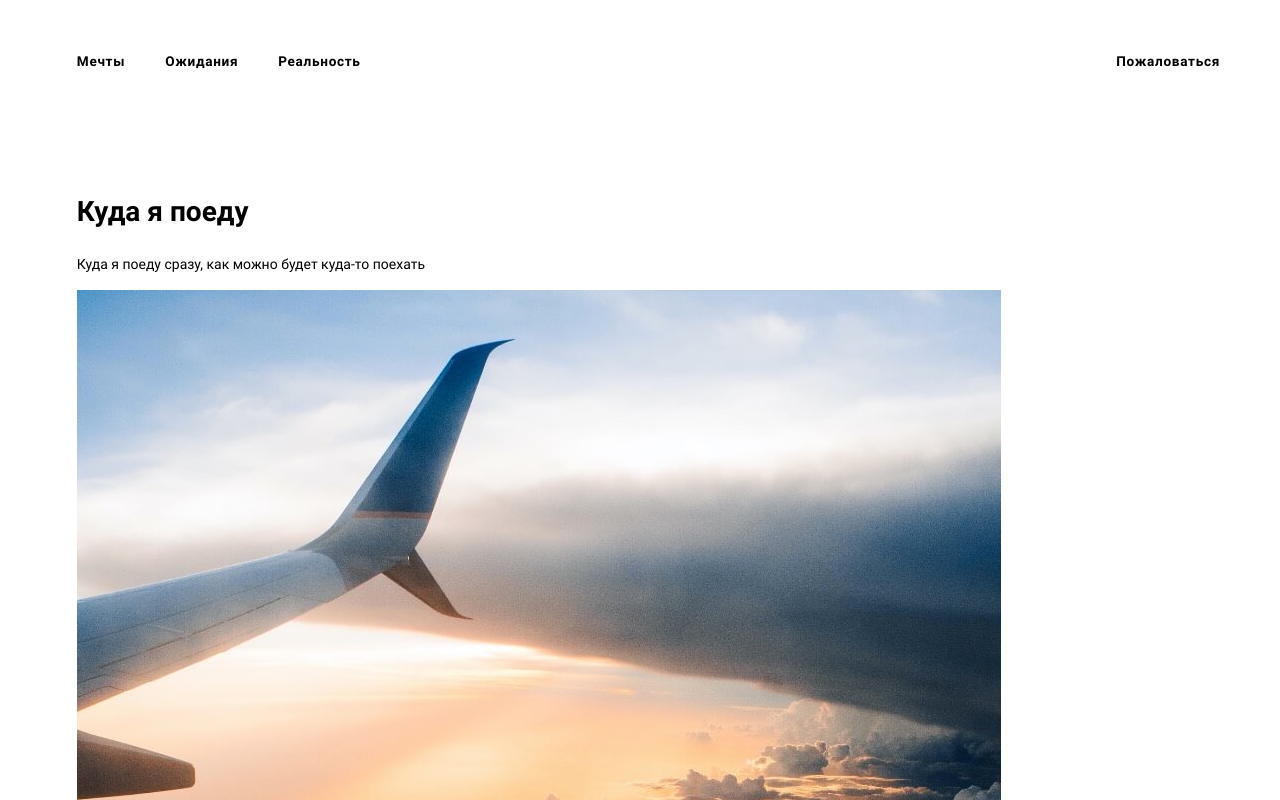
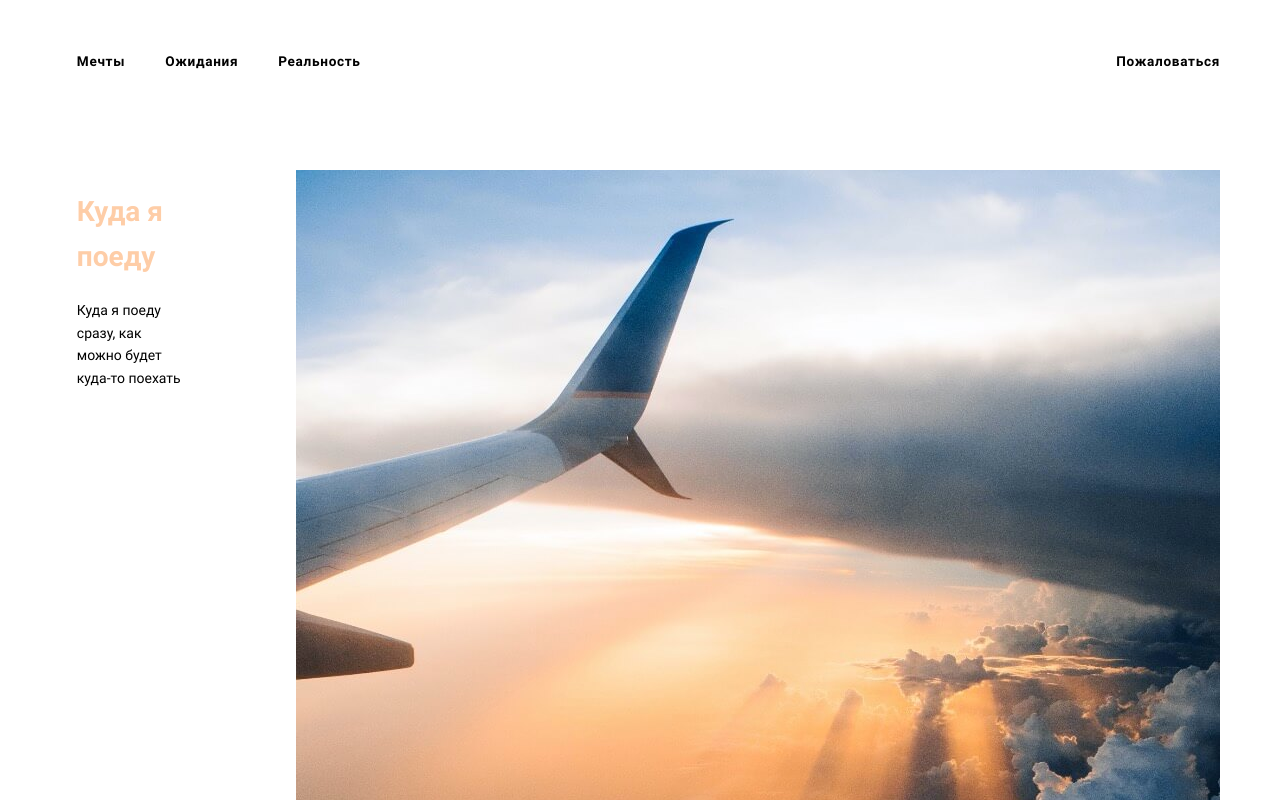
Before and after one commit to katerina-marchenkova/kuda-ya-poedu, a plain HTML site: page index.html in a window 1280 px wide. Shown: the top 800 px of the page. Drawn offline with Linux system fonts and the light colour scheme.

Commit message:
intro section incomplete

```diff
--- /dev/null
+++ b/blocks/intro/__image/intro__image.css
@@ -0,0 +1,5 @@
+.intro__image {
+  grid-column: -1;
+  max-width: 100%;
+  object-fit: cover;
+}
--- /dev/null
+++ b/blocks/intro/__subtitle/intro__subtitle.css
@@ -0,0 +1,3 @@
+.intro__subtitle {
+
+}
--- /dev/null
+++ b/blocks/intro/__text-column/intro__text-column.css
@@ -0,0 +1,4 @@
+.intro__text-column {
+  grid-column: 1;
+  grid-row: 1;
+}
--- /dev/null
+++ b/blocks/intro/__title/intro__title.css
@@ -0,0 +1,3 @@
+.intro__title {
+  color: #FECDA7;
+}
--- a/blocks/intro/intro.css
+++ b/blocks/intro/intro.css
@@ -1,5 +1,6 @@
 .intro {
   margin: 0;
   padding:  3rem 3.75rem 3rem 4.8rem;
-
+  display: grid;
+  grid-template-columns: 1fr 1fr;
 }
--- a/index.html
+++ b/index.html
@@ -31,9 +31,11 @@
     </header>
     <main class="content">
       <section class="intro">
-        <h1 class="intro__title">Куда я поеду</h1>
-        <p class="intro__subtitle">Куда я поеду сразу, как можно будет куда-то поехать</p>
         <img class="intro__image" src="./images/intro-image.jpeg" alt="Полечу самолетом">
+        <div class="intro__text-column">
+          <h1 class="intro__title">Куда я поеду</h1>
+          <p class="intro__subtitle">Куда я поеду сразу, как можно будет куда-то поехать</p>
+        </div>
       </section>
     </main>
     <footer class="footer">
--- a/pages/index.css
+++ b/pages/index.css
@@ -11,6 +11,11 @@
 
 @import url(../blocks/content/content.css);
 @import url(../blocks/intro/intro.css);
+@import url(../blocks/intro/__image/intro__image.css);
+@import url(../blocks/intro/__text-column/intro__text-column.css);
+@import url(../blocks/intro/__title/intro__title.css);
+@import url(../blocks/intro/__subtitle/intro__subtitle.css);
+
 /* footer */
 @import url(../blocks/footer/footer.css);
 @import url(../blocks/footer/__copyright/footer__copyright.css);
```
